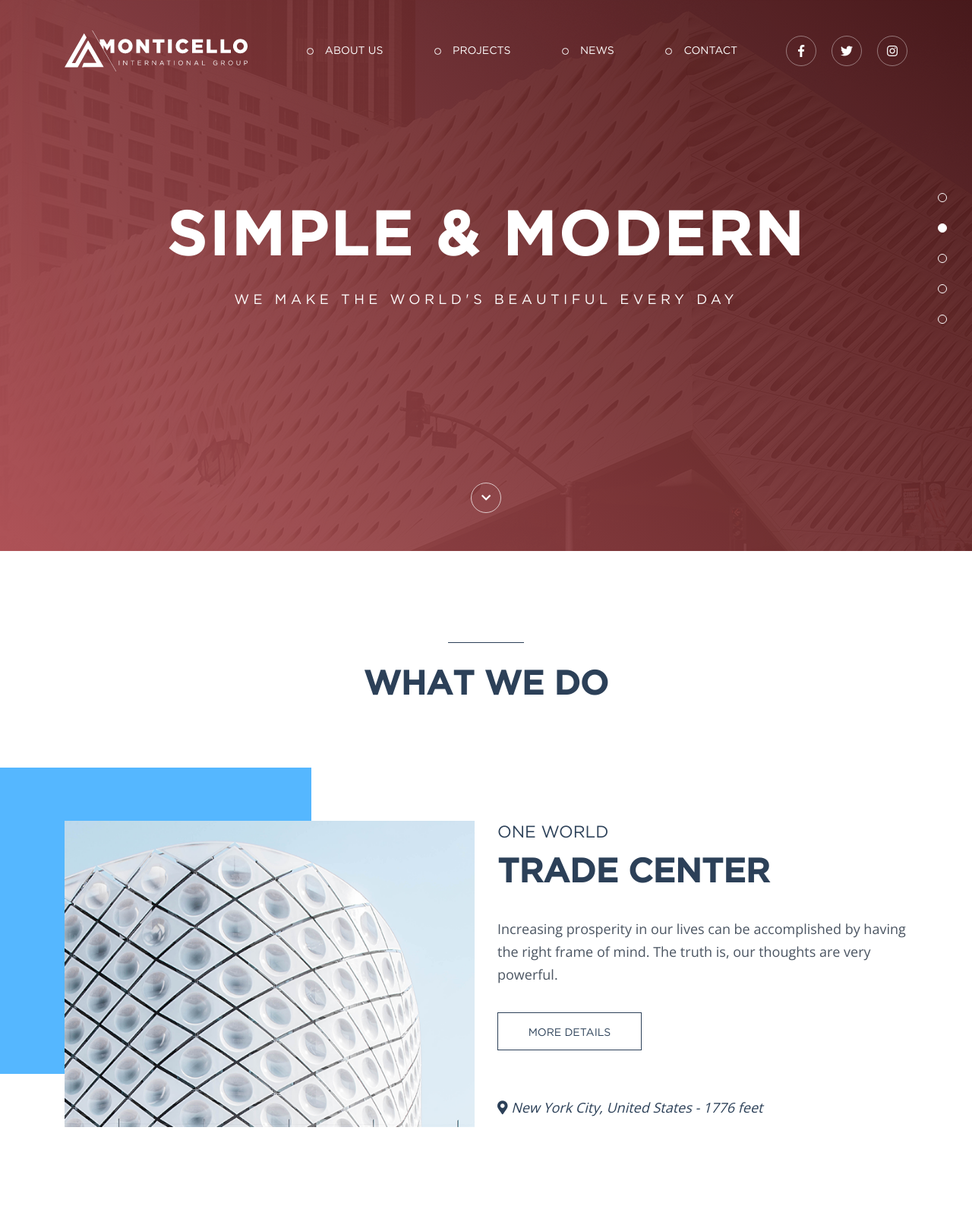
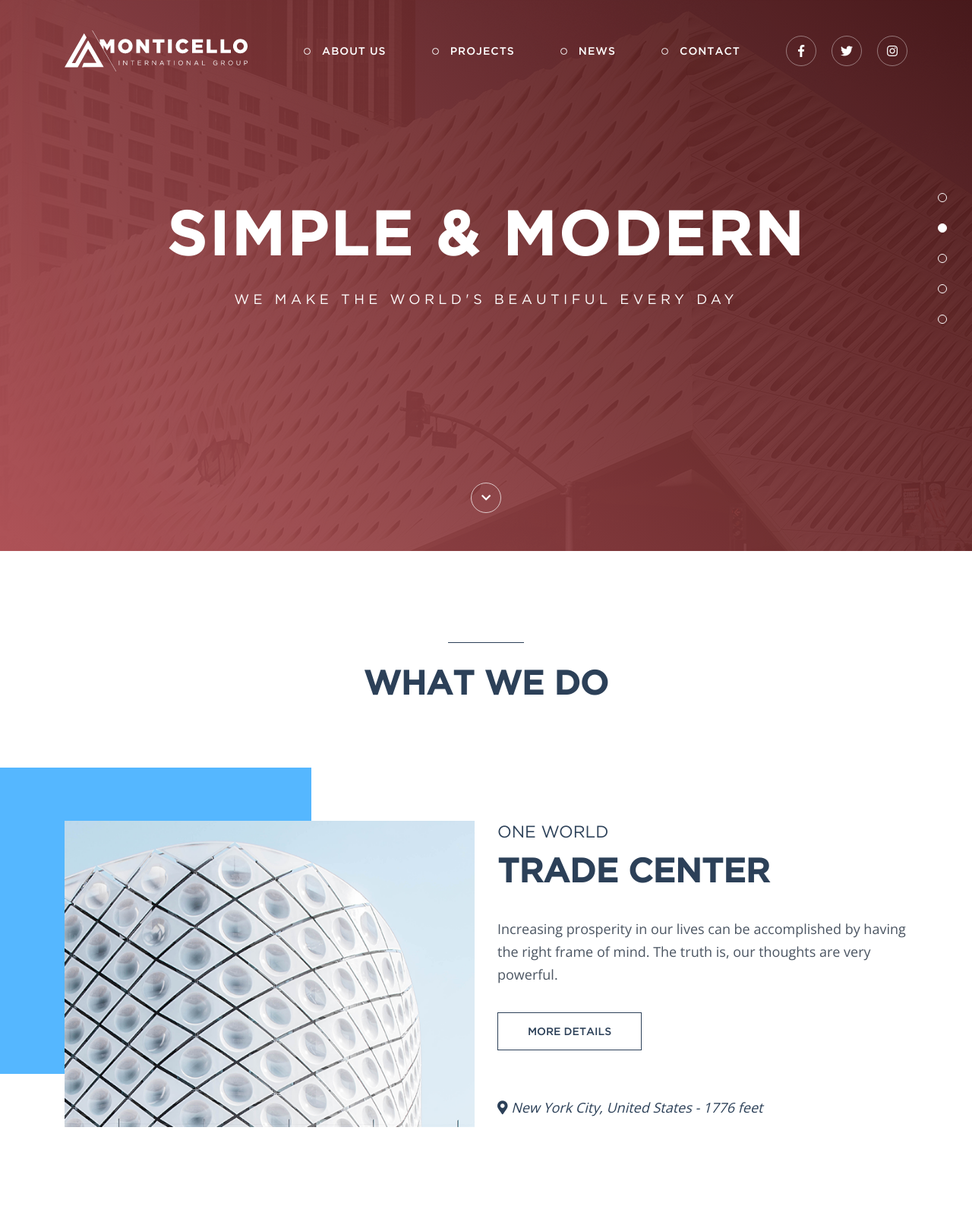
Before and after one commit to MsUliana/exam2, a website: page index.html in a window 1280 px wide. Shown: the top 1600 px of the page at 76% size. Drawn offline with nearby package versions, Linux system fonts and the light colour scheme; files whose address does not match are found by name.

Commit message:
fix font-family style

```diff
--- a/sass/main.scss
+++ b/sass/main.scss
@@ -15,10 +15,10 @@
 
 @mixin btn-text-style {
     color: #2c4058;
-    font-family: 'Gotham-Book';
+    font-family: 'Gotham';
     font-size: 14px;
     font-weight: 400;
-    line-height: 50px;
+    // line-height: 50px;
     text-transform: uppercase;
 }
 
@@ -188,7 +188,8 @@
         }
         .navigation-item {
             color: #ffffff;
-            font-family: 'Gotham-Book';
+            font-family: 'Gotham';
+            letter-spacing: 1px;
             font-size: 14px;
             font-weight: 400;
             text-transform: uppercase;
```
Also changed, not shown: css/main.css.
